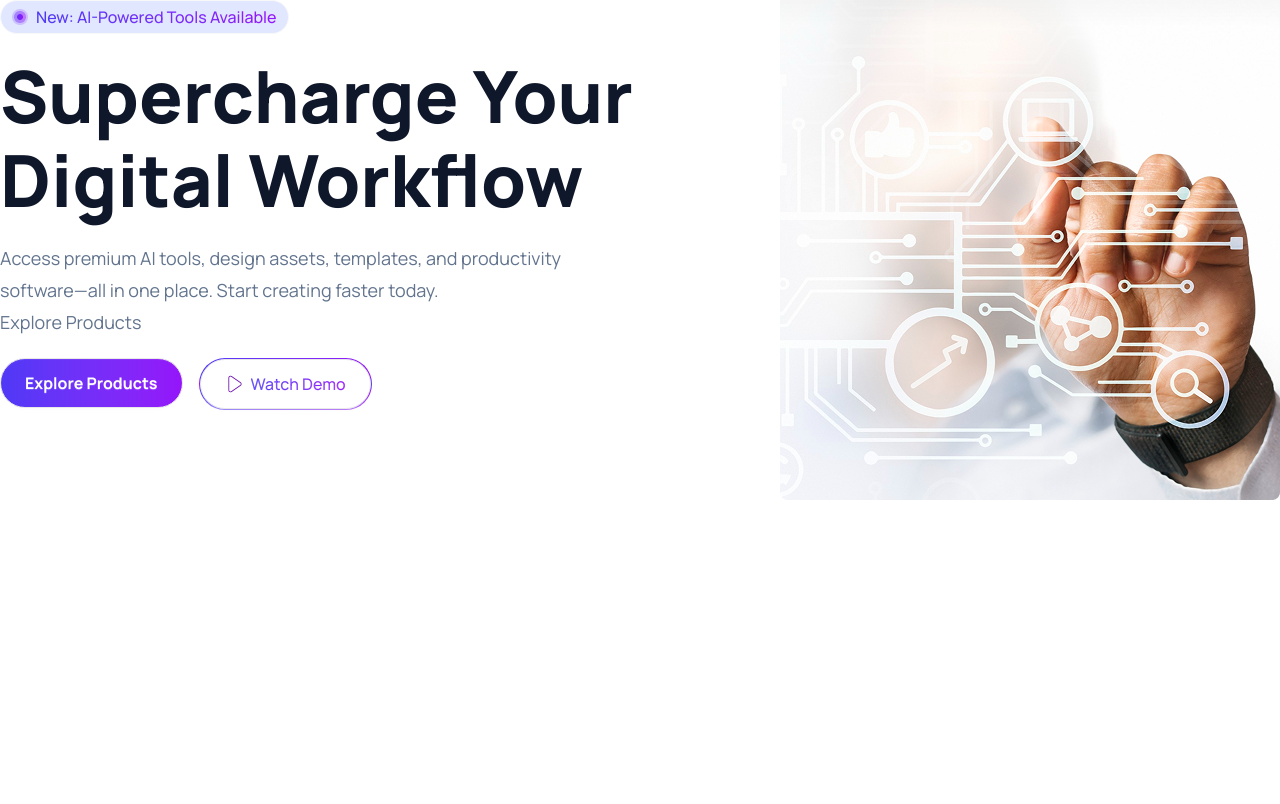
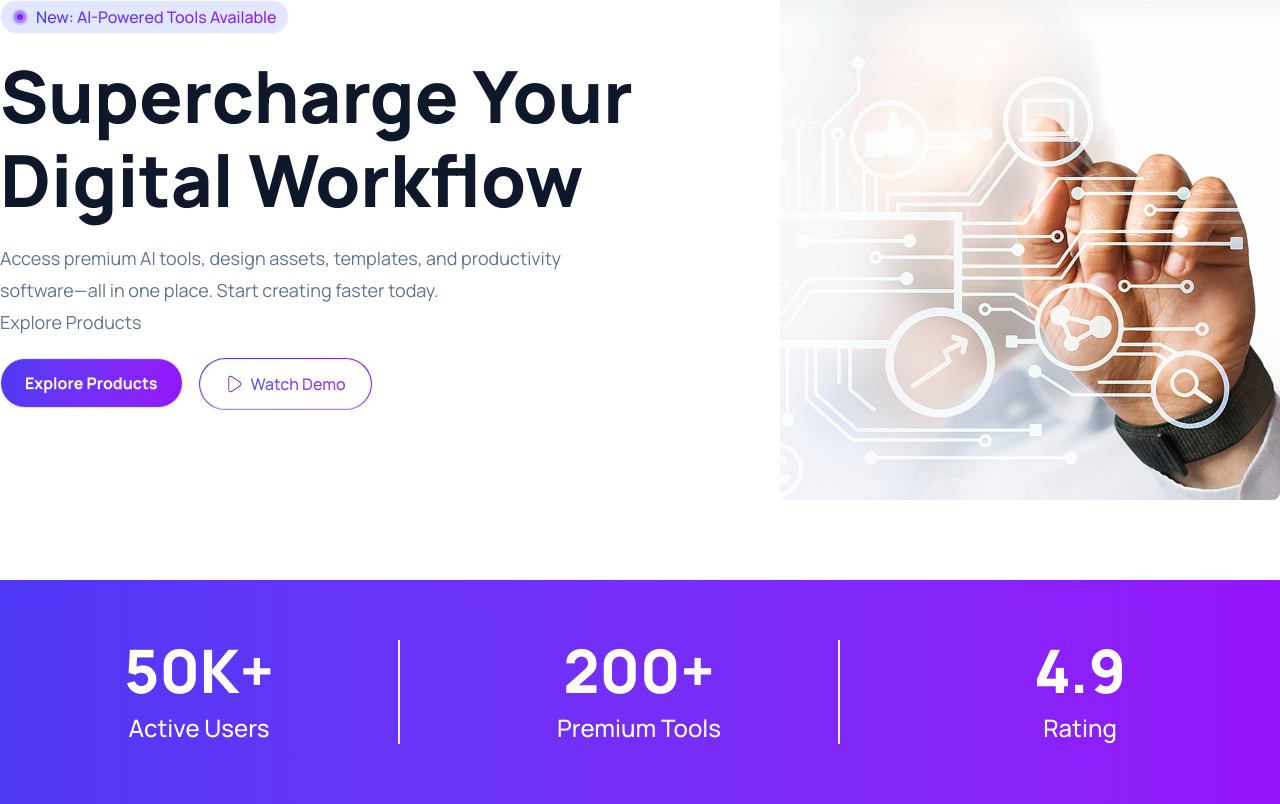
Before and after one commit to IamPial/digitools-pricing-app, a React (Vite) app: page / in a window 1280 px wide. Shown: the part 262-1066 px from the top of the page. Before the commit the page ends 842 px from the top, so only its background shows below. Built offline with nearby package versions, Linux system fonts and the light colour scheme.

Commit message:
added counter section the app file

```diff
--- a/src/App.jsx
+++ b/src/App.jsx
@@ -1,12 +1,14 @@
 import React from "react";
 import Navbar from "./components/Navbar/Navbar";
 import Banner from "./components/Homepage/Banner";
+import Counter from "./components/Homepage/Counter";
 
 const App = () => {
   return (
     <div>
       <Navbar />
       <Banner />
+      <Counter />
     </div>
   );
 };
```
